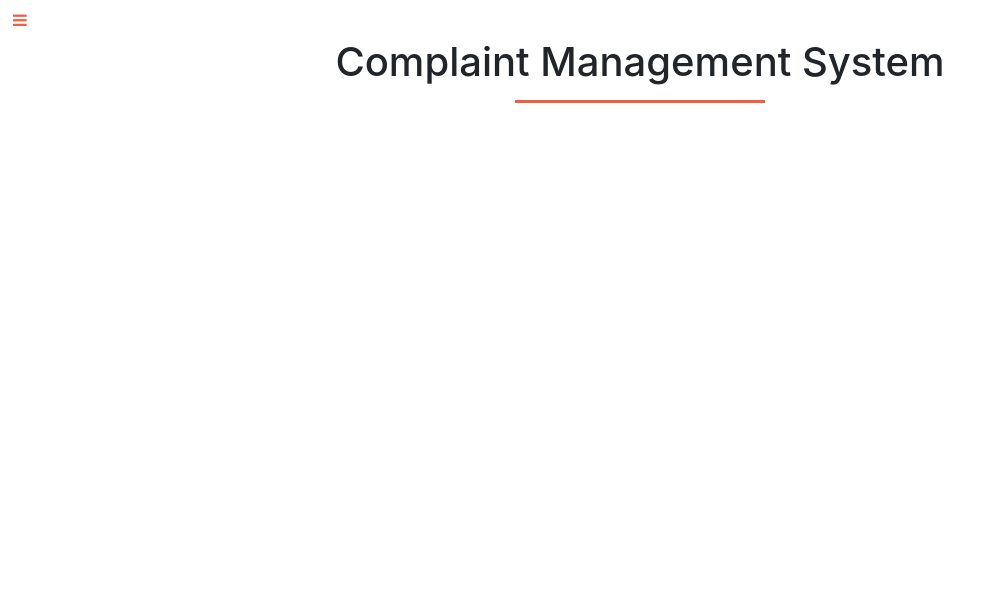
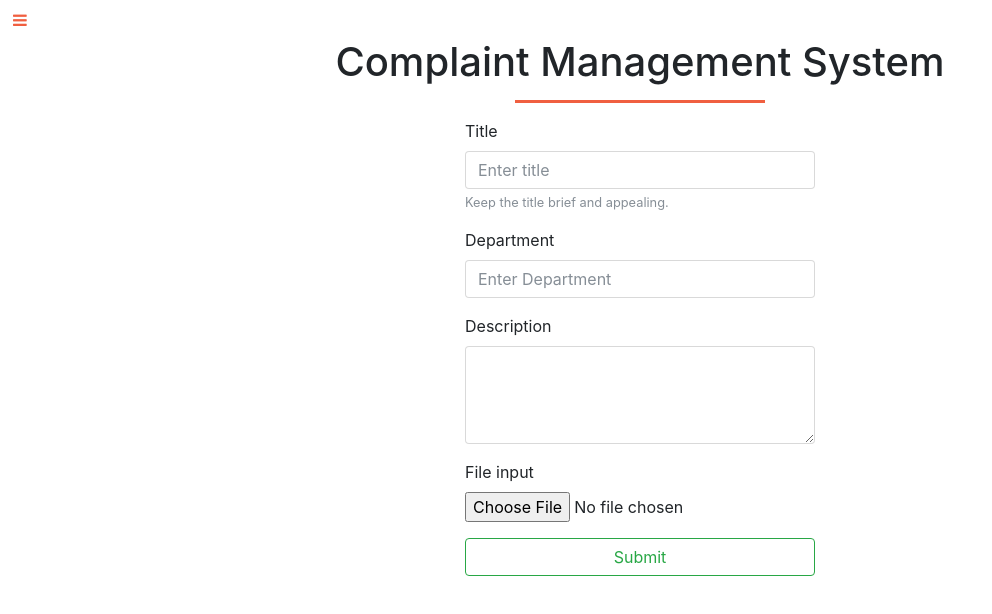
Before and after one commit to shahajishinde/wtl-project, a plain HTML site: page create.html in a window 1280 px wide. Shown: the whole page, without its empty margins (0-992 px from the left). Drawn offline with nearby package versions, Linux system fonts and the light colour scheme.

Commit message:
Add form for complaint registration

```diff
--- a/create.html
+++ b/create.html
@@ -14,10 +14,10 @@
       <!--sidebar-wrapper-->
       <div id="sidebar-wrapper">
         <ul class="sidebar">
-          <li><a href="#">Home</a></li>
-          <li><a href="#">Create Complaint</a></li>
+          <li><a href="index.html">Home</a></li>
+          <li><a class="active" href="#">Create Complaint</a></li>
           <li><a href="#">Your Complaints</a></li>
-
+          <li><a href="#">Logout</a></li>
         </ul>
       </div>
       <!--sidebar-wrapper-->
@@ -28,8 +28,36 @@
         </button>
         <h1 id="headline">Complaint Management System</h1>
         <hr id="hrsty">
-
-
+        <!--form-->
+          <div class="container">
+            <div class="row">
+              <div class="col-lg-4 col-md-3 .ml-auto"></div>
+                <div class="col-lg-4 col-md-6 .ml-auto">
+                  <form>
+                    <div class="form-group">
+                      <label for="compTitle">Title</label>
+                      <input class="form-control" type="text" id="compTitle" placeholder="Enter title">
+                      <small id="emailHelp" class="form-text text-muted">Keep the title brief and appealing.</small>
+                    </div>
+                    <div class="form-group">
+                      <label for="compDept">Department</label>
+                      <input class="form-control" type="text" id="compDept" placeholder="Enter Department">
+                    </div>
+                    <div class="form-group">
+                      <label for="compDesc">Description</label>
+                      <textarea class="form-control" id="exampleTextarea" rows="4"></textarea>
+                    </div>
+                    <div class="form-group">
+                      <label for="compFile">File input</label>
+                      <input type="file" class="form-control-file" id="compFile" aria-describedby="fileHelp">
+                      <!--<small id="fileHelp" class="form-text text-muted">Upload a file if necessary or you are good to go anyways.</small>-->
+                    </div>
+                     <button type="submit" class="btn btn-outline-success btn-block">Submit</button>
+                  </form>
+                </div>
+            </div>
+          </div>
+        <!--form-->
       </div>
       <!--main-content-wrapper-->
     </div>
```
Also changed, not shown: index.html (+3 -3 lines).
